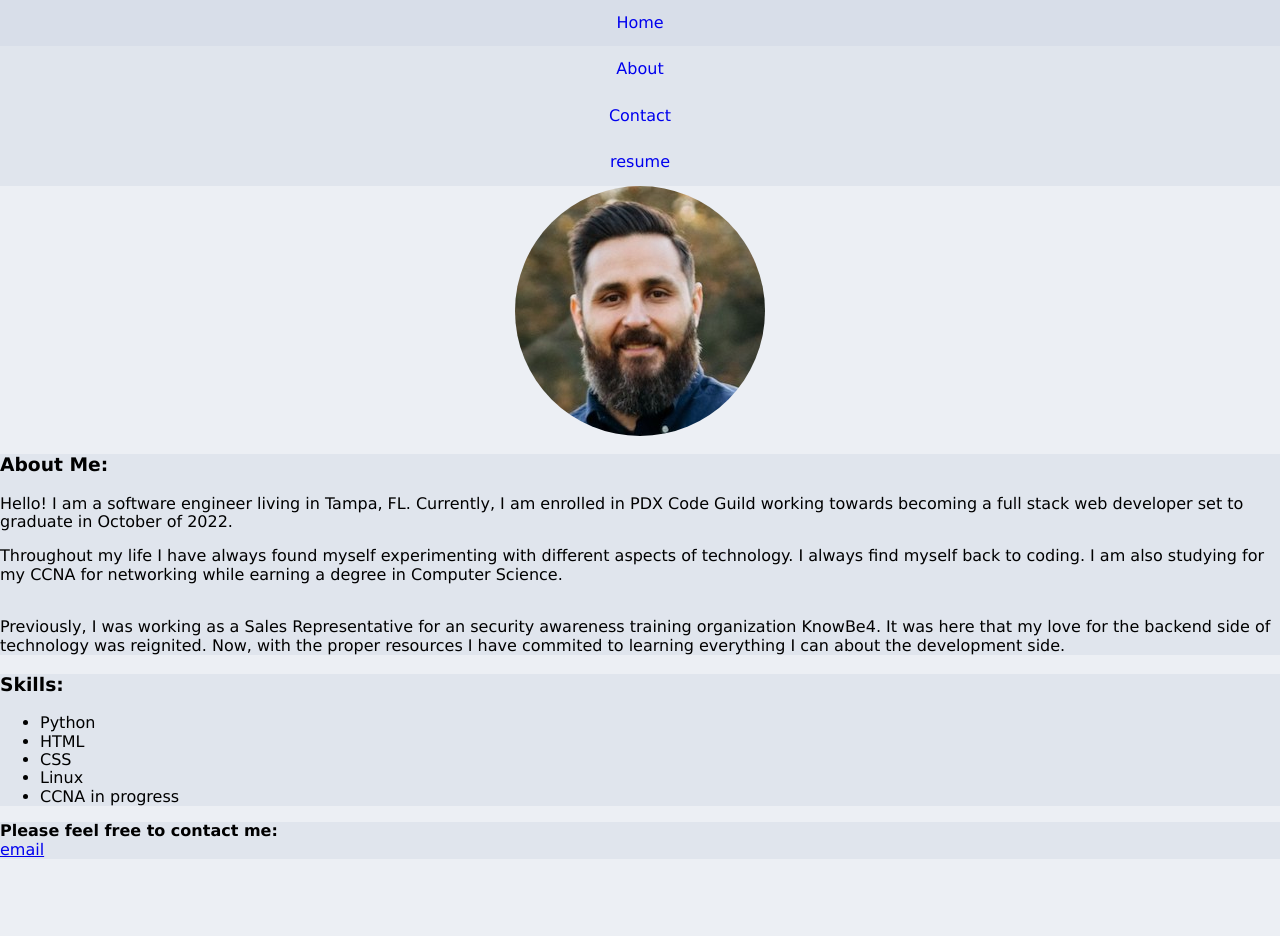
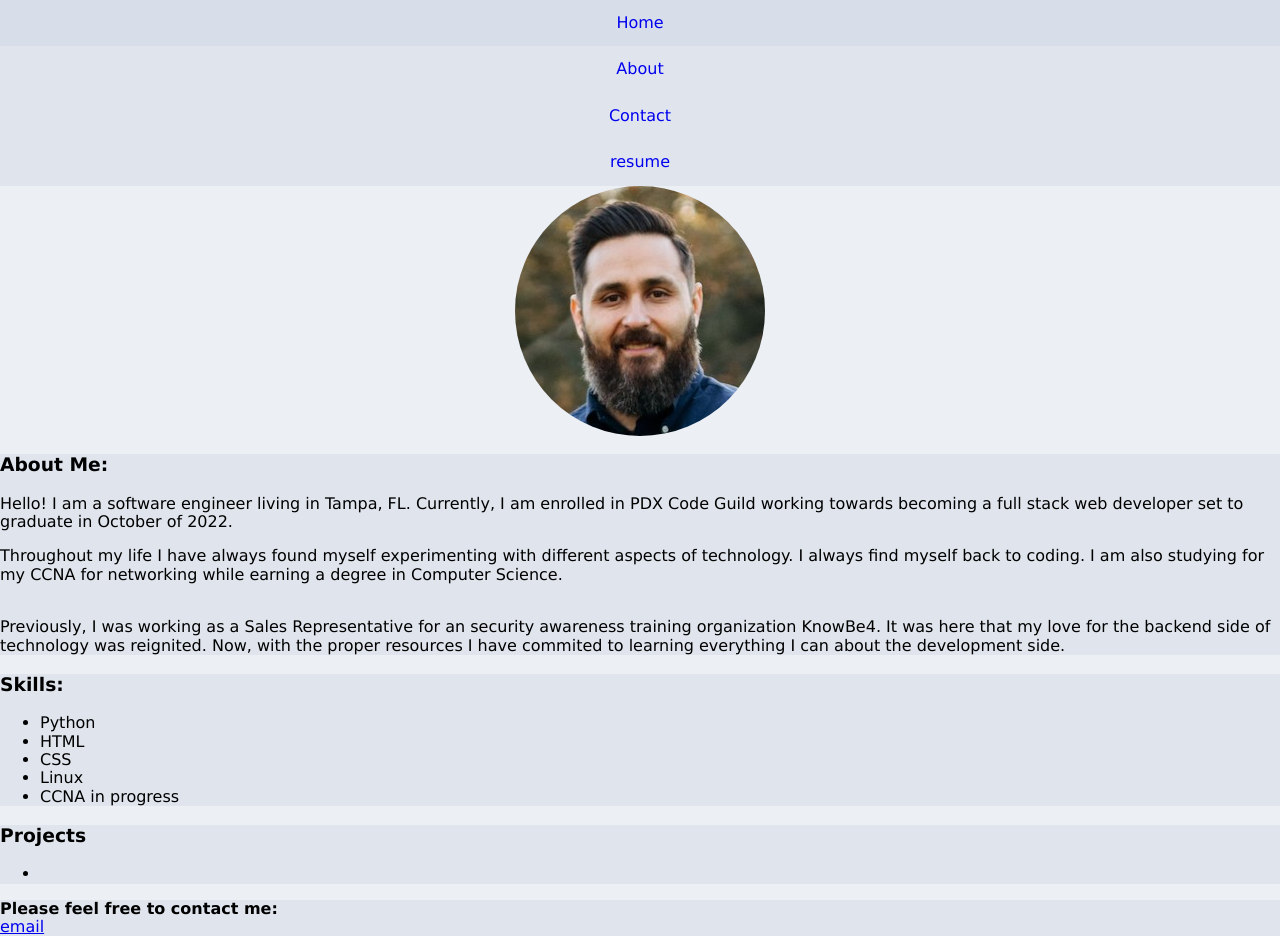
Before and after one commit to cesrebol/cesrebol.github.io, a plain HTML site: page index.html in a window 1280 px wide. Before the commit the page ends 859 px from the top, so only its background shows below. Drawn offline with nearby package versions, Linux system fonts and the light colour scheme.

Commit message:
added projects

```diff
--- a/index.html
+++ b/index.html
@@ -60,6 +60,13 @@
 
         </div>
 
+        <div class="projects">
+            <h3>Projects</h3>
+            <ul>
+                <li></li>
+            </ul>
+        </div>
+
         <div class="resume">
             <b>Please feel free to contact me:<br></b>
 
--- a/styles.css
+++ b/styles.css
@@ -14,6 +14,11 @@ div.headshot {
 }
 
 .about-me {
+    width: 100%;
+    background-color: #d8dee994;
+}
+
+.projects {
     width: 100%;
     background-color: #d8dee994;
 }
```
